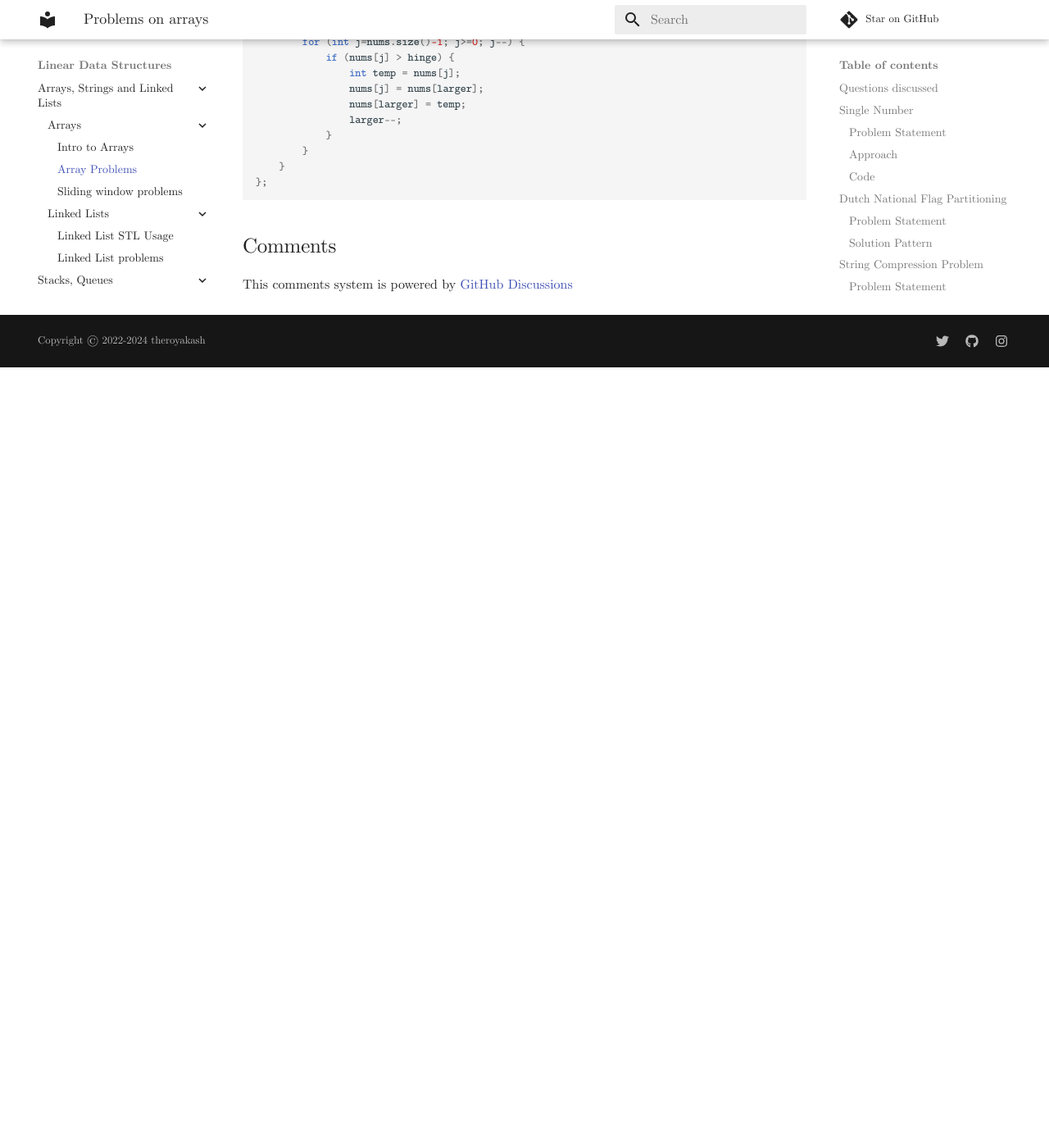
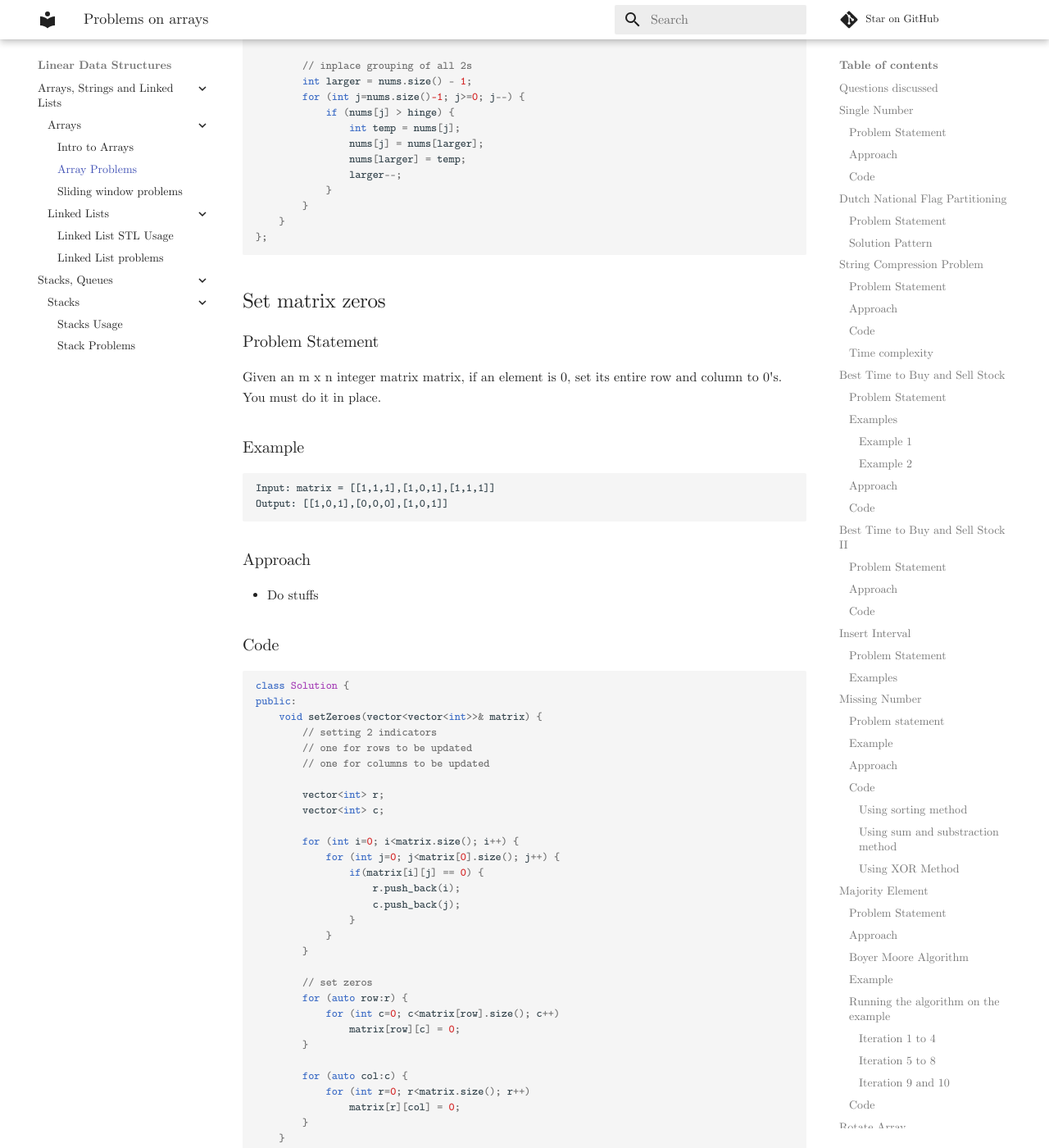
Before and after one commit to theroyakash/algorithms.theroyakash.com, an MkDocs documentation site: the page built from docs/arrays/array-problems.md, in a window 1280 px wide and 1400 px high, scrolled down 22069 px. Shown: the whole window at 82% size. Built offline with MkDocs 1.6.1 and Material for MkDocs 9.7.7, drawn with Linux system fonts in a browser that asks for light colours; comment, search, counter and statistics services are not loaded; before the commit the page ends 22517 px from its top, so only the background shows below that; some of the changed text lies outside the part shown.

Commit message:
added Set matrix zeros

````diff
--- a/docs/arrays/array-problems.md
+++ b/docs/arrays/array-problems.md
@@ -15,6 +15,8 @@
 - [How Many Numbers Are Smaller Than the Current Number](#how-many-numbers-are-smaller-than-the-current-number)
 - [Sort Array By Parity](#sort-array-by-parity)
 - [Replace Elements with Greatest Element on Right Side](#replace-elements-with-greatest-element-on-right-side)
+- [Sort Colors](#sort-colors)
+- [Set matrix zeros](#set-matrix-zeros)
 
 ## Single Number
 [Problem on Leetcode $\to$](https://leetcode.com/problems/single-number/)
@@ -753,3 +755,50 @@
     }
 };
 ```
+
+## Set matrix zeros
+### Problem Statement
+Given an m x n integer matrix matrix, if an element is 0, set its entire row and column to 0's. You must do it in place.
+
+### Example
+```
+Input: matrix = [[1,1,1],[1,0,1],[1,1,1]]
+Output: [[1,0,1],[0,0,0],[1,0,1]]
+```
+
+### Approach
+- Do stuffs
+### Code
+```cpp
+class Solution {
+public:
+    void setZeroes(vector<vector<int>>& matrix) {
+        // setting 2 indicators
+        // one for rows to be updated
+        // one for columns to be updated
+
+        vector<int> r;
+        vector<int> c;
+
+        for (int i=0; i<matrix.size(); i++) {
+            for (int j=0; j<matrix[0].size(); j++) {
+                if(matrix[i][j] == 0) {
+                    r.push_back(i);
+                    c.push_back(j);
+                }
+            }
+        }
+
+        // set zeros
+        for (auto row:r) {
+            for (int c=0; c<matrix[row].size(); c++)
+                matrix[row][c] = 0;
+        }
+
+        for (auto col:c) {
+            for (int r=0; r<matrix.size(); r++)
+                matrix[r][col] = 0;
+        }
+    }
+};
+```
````
